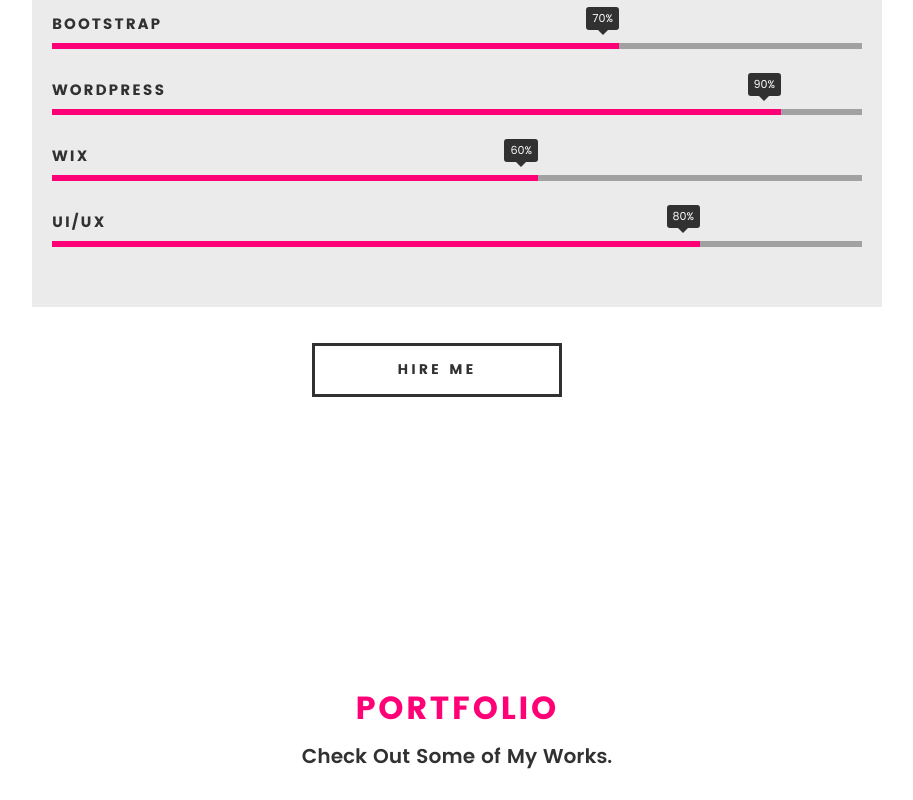
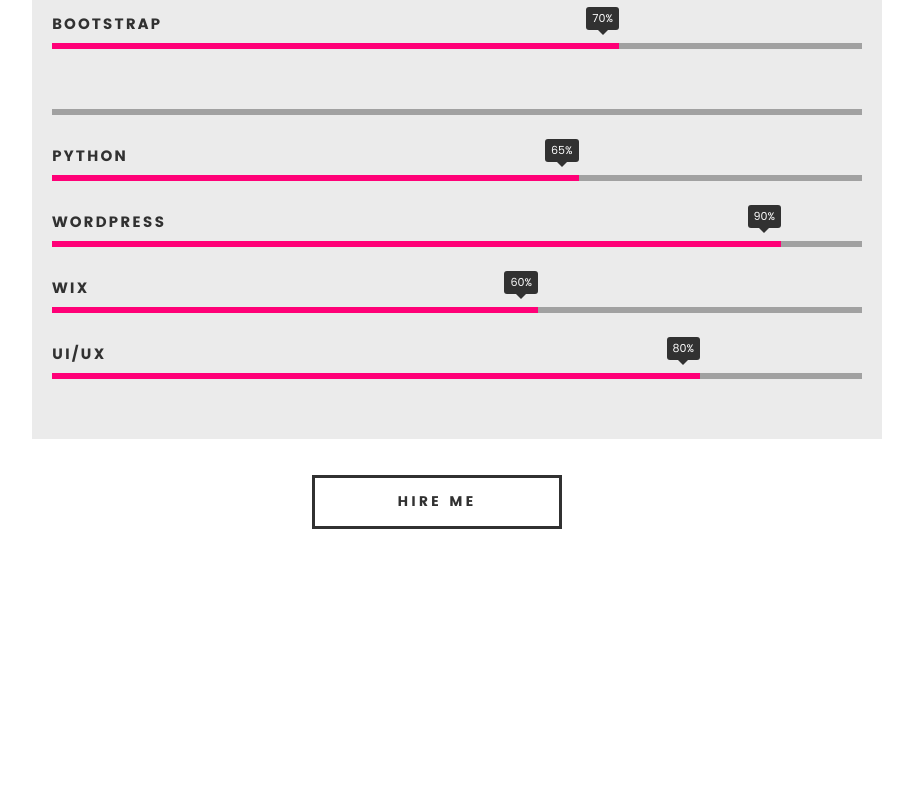
Before and after one commit to gift0/gom, a plain HTML site: page index.html in a window 1280 px wide. Shown: the part 1600-2400 px from the top of the page, without its empty margins (183-1096 px from the left). Drawn offline with Linux system fonts and the light colour scheme; files whose address does not match are found by name.

Commit message:
Add new skill set

```diff
--- a/index.html
+++ b/index.html
@@ -143,6 +143,12 @@
 				   </li>
 				   <li>
 
+					<li>
+				   	<div class="progress percent65"><span>65%</span></div>
+				   	<strong>Python</strong>
+				   </li>
+
+				   <li>
 				   	<div class="progress percent90"><span>90%</span></div>
 				   	<strong>Wordpress</strong>
 				   </li>
```
